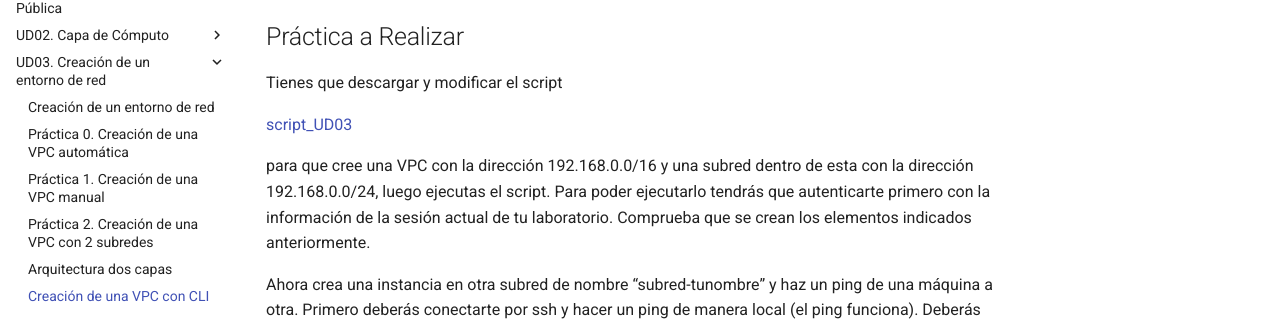
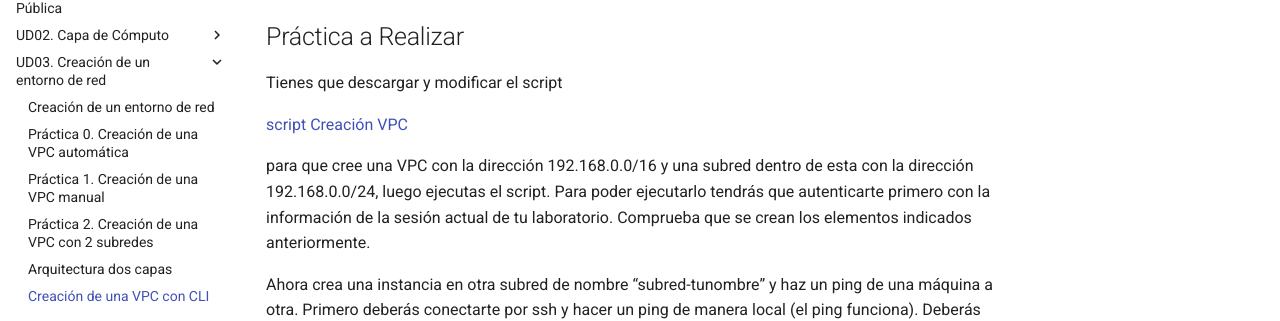
Before and after one commit to IES-CAMP-DE-MORVEDRE/optativa-cloud, an MkDocs documentation site: the page built from docs/ud03/redpractica04.md, in a window 1280 px wide and 900 px high, scrolled down 468 px. Shown: the part 145-466 px from the top of the window. Built offline with MkDocs 1.6.1 and Material for MkDocs 9.7.7, drawn with Linux system fonts in a browser that asks for light colours.

Commit message:
Update redpractica04.md

```diff
--- a/docs/ud03/redpractica04.md
+++ b/docs/ud03/redpractica04.md
@@ -19,7 +19,7 @@ En esta práctica vamos a crear la misma VPC que en ejercicios anteriores pero u
 
 Tienes que descargar y modificar el script
 
-[script_UD03](::/script_UD03)
+[script Creación VPC](script_UD03.sh)
 
 para que cree una VPC con la dirección 192.168.0.0/16 y una subred dentro de esta con la dirección 192.168.0.0/24, luego ejecutas el script. Para poder ejecutarlo tendrás que autenticarte primero con la información
 de la sesión actual de tu laboratorio. Comprueba que se crean los elementos indicados anteriormente.
```
